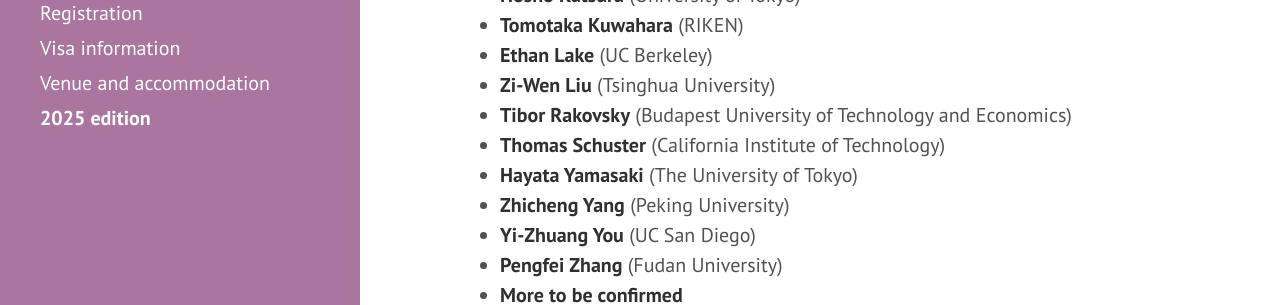
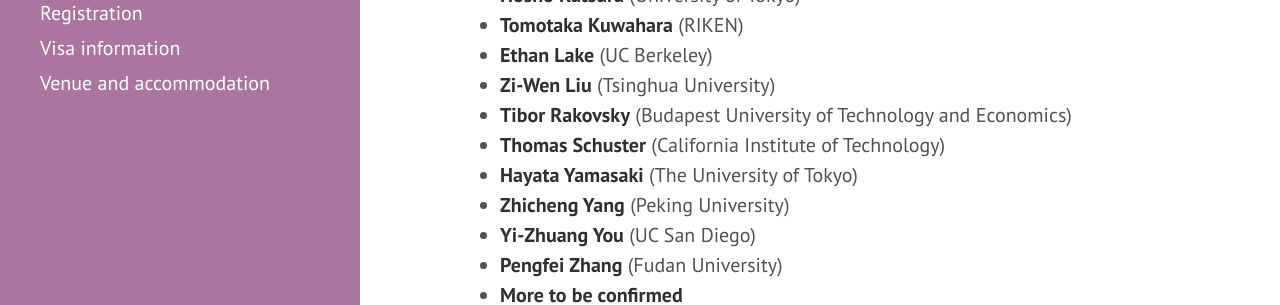
Before and after one commit to yeon-lee/yeon-lee.github.io, a Jekyll site: the page built from index.md, in a window 1280 px wide. Shown: the part 564-869 px from the top of the page. Built offline with Jekyll 4.4.1, drawn with Linux system fonts in a browser that asks for light colours; nearby versions of some CDN libraries.

Commit message:
Update sidebar.html

```diff
--- a/_includes/sidebar.html
+++ b/_includes/sidebar.html
@@ -27,7 +27,6 @@
         {% endif %}
       {% endfor %}
 
-      <a class="sidebar-nav-item m2025" href="https://2025.quantumresources.science"><b>2025 edition</b></a>
 
     </nav>
 
```
